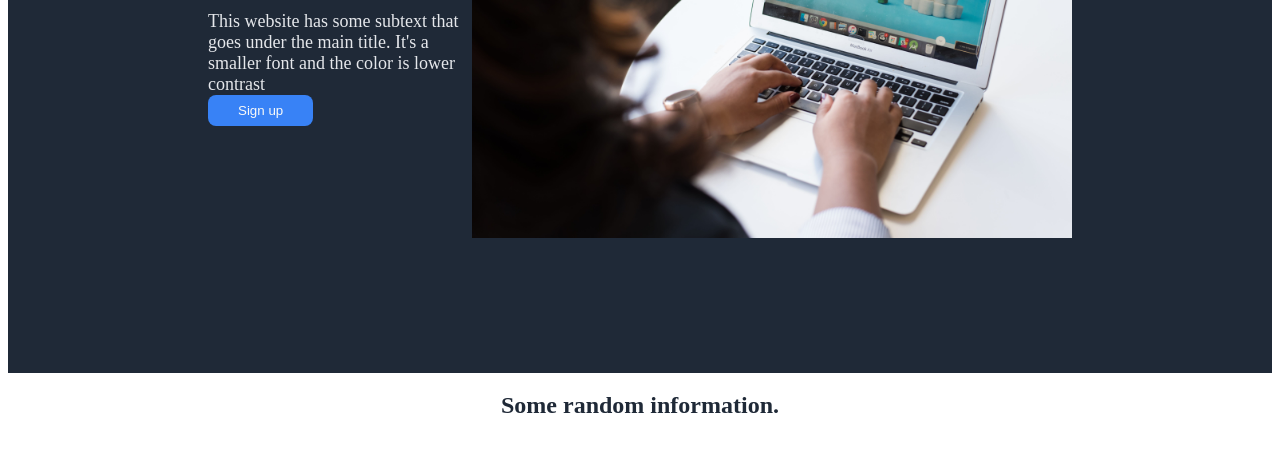
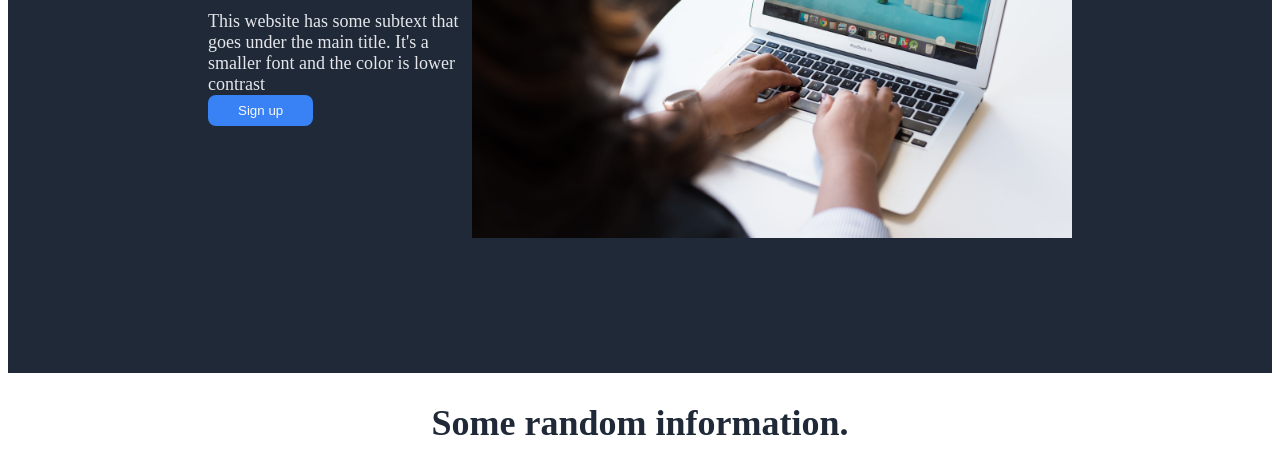
Before and after one commit to intenseinfernape/odin-landing-page, a plain HTML site: page index.html in a window 1280 px wide. Shown: the part 333-783 px from the top of the page. Drawn offline with Linux system fonts and the light colour scheme.

Commit message:
Change "weight" to "font-weight"
The code does not recognize the option "weight" when it comes to changing the weight
of the text. Convert all "weight" uses to "font-weight" to fix this issue.

```diff
--- a/style.css
+++ b/style.css
@@ -61,7 +61,7 @@ h1, button, .headerlogo{
 }
 h1{
     font-size:48px;
-    weight: 900;
+    font-weight: 900;
 }
 .secondary{
     font-size: 18px;
@@ -70,8 +70,8 @@ h1{
     font-size: 24px;
 }
 h2{
-    font size: 36px;
+    font-size: 36px;
     color: #1F2937;
-    weight: 900;
+    font-weight: 900;
     text-align: center;
 }
```
